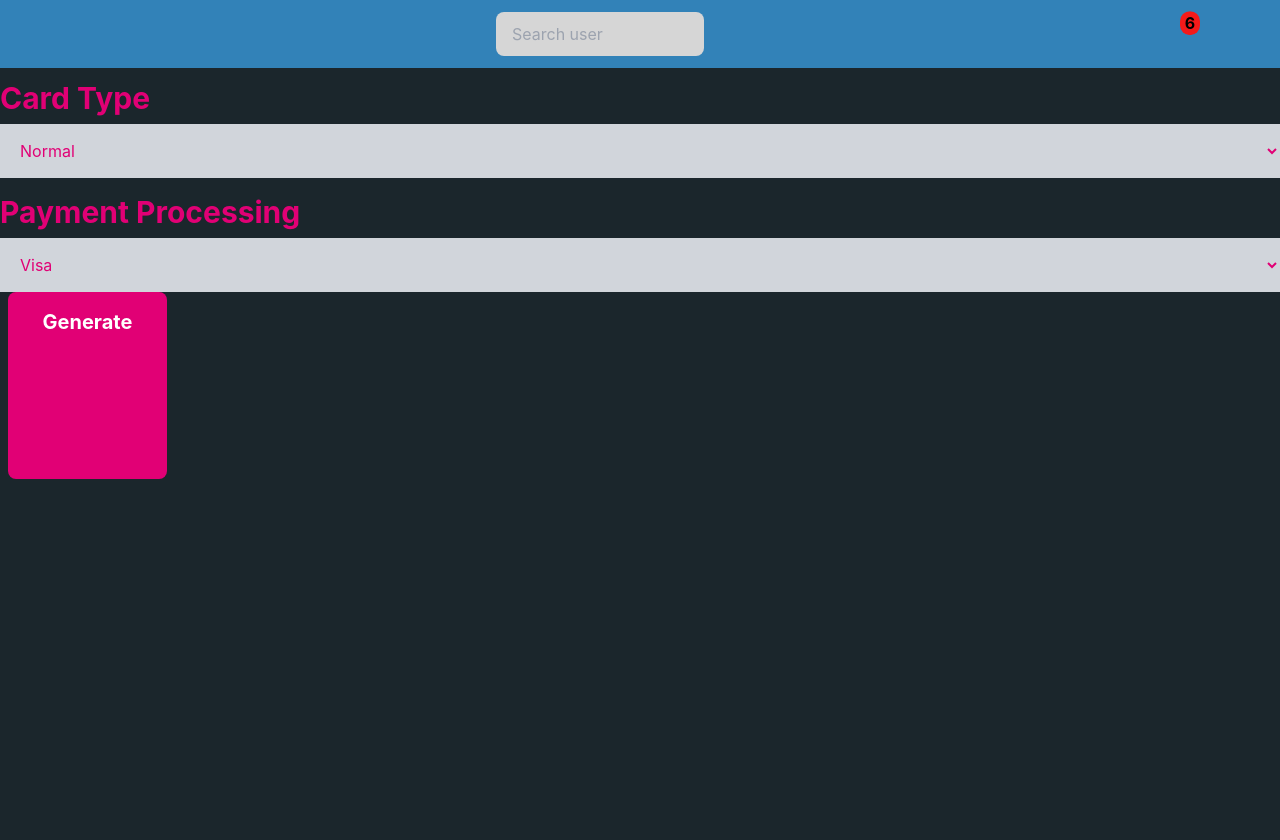
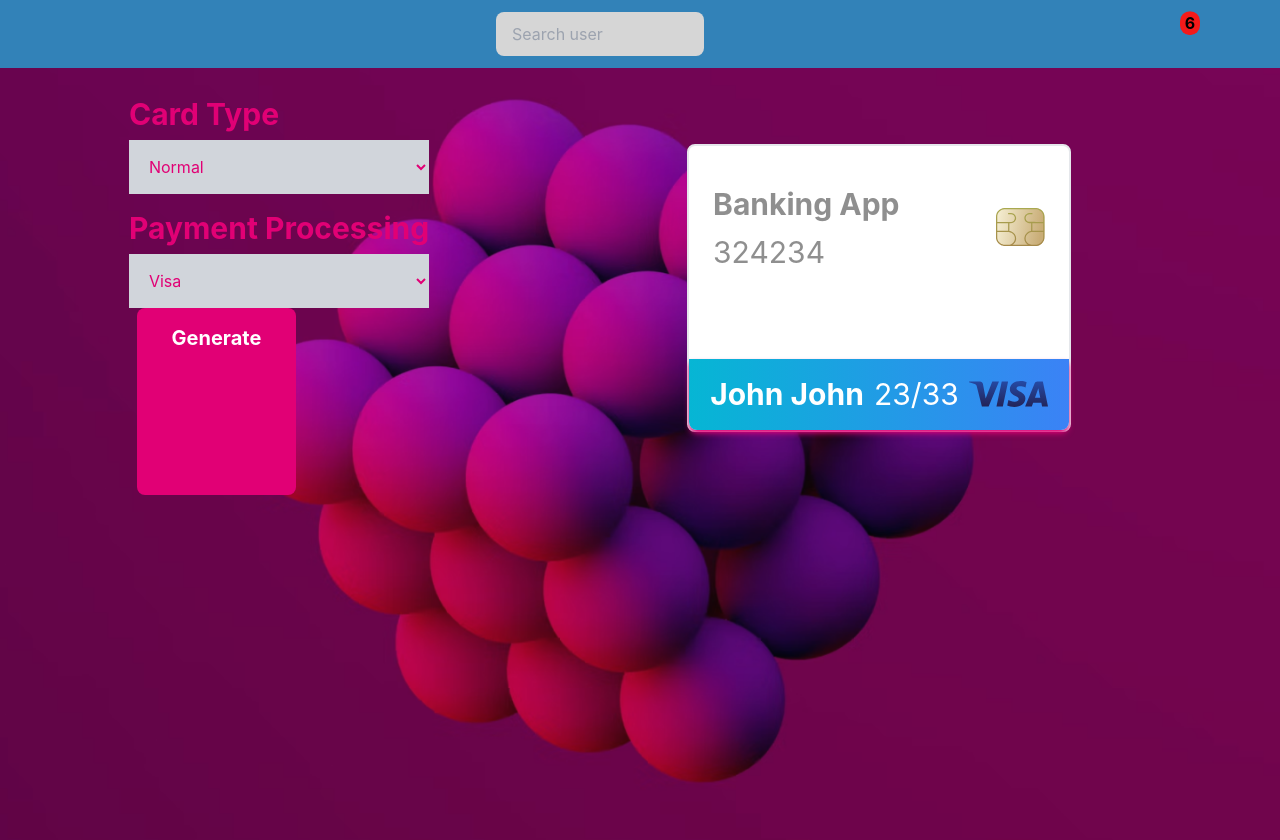
Before and after one commit to WeissDotEXE/frontend-banking-app, a React (Create React App) app: page /generatecard in a window 1280 px wide. Before the commit the page ends 800 px from the top, so only its background shows below. Built offline with nearby package versions, Linux system fonts and the light colour scheme; what reduxjs-toolkit-persist would draw is missing.

Commit message:
generate card page update styling

```diff
--- a/src/components/BankingCardItem/BankingCardItem.tsx
+++ b/src/components/BankingCardItem/BankingCardItem.tsx
@@ -30,6 +30,7 @@
         "lg:mr-20",
         "my-8 lg:my-2",
         "backdrop-blur-sm",
+        type === "normal" && "bg-white-950",
         "cursor-pointer"
     );
 
--- a/src/components/Input/Input.tsx
+++ b/src/components/Input/Input.tsx
@@ -2,6 +2,7 @@
 import styles from "./Input.module.scss";
 import cn from "classnames";
 import { RegularSubtitle } from "components/Typography/Typography";
+import { Formik } from "formik";
 
 interface InputProps {
     type: "email" | "text" | "password" | "file" | "number" | "select" | any;
@@ -57,6 +58,7 @@
                     placeholder="Select Account"
                     onChange={onChange}
                     name={name}
+                    value={options}
                 >
                     {options?.map((item, index) => (
                         <option key={index} className={optionCls} value={item}>
--- a/src/pages/GenerateCard/GenerateCard.tsx
+++ b/src/pages/GenerateCard/GenerateCard.tsx
@@ -7,6 +7,8 @@
 import cn from "classnames";
 import Button from "components/Button/Button";
 import { Icon } from "components/Icon/Icon";
+import BackgroundImg from "assets/images/generateCardBackground.png";
+import BankingCardsItem from "components/BankingCardItem/BankingCardItem";
 interface GenerateCardProps {}
 
 interface CardData {
@@ -15,7 +17,7 @@
 }
 
 const GenerateCard: FC<GenerateCardProps> = () => {
-    const rootCls = cn(styles.GenerateCard);
+    const rootCls = cn(styles.GenerateCard, "relative");
 
     const formik = useFormik({
         initialValues: {
@@ -27,9 +29,33 @@
         },
     });
 
+    const BackgroundCls = cn(
+        styles.BackgroundCls,
+        "absolute",
+        "-top-10",
+        "left-0",
+        "w-full",
+        "h-screen",
+        "object-cover",
+        "z-0"
+    );
+
+    const contentCls = cn(
+        styles.content,
+        "flex",
+        "relative",
+        "z-10",
+        "justify-around",
+        "items-center"
+    );
+
+    const formCls = cn(styles.form, "relative", "z-10", "");
+
     return (
         <div className={rootCls} data-testid="GenerateCard">
-            <form onSubmit={formik.handleSubmit}>
+            <img src={BackgroundImg} className={BackgroundCls} />
+            <div className={contentCls}>
+                <form onSubmit={formik.handleSubmit} className={formCls}>
                     <Input
                         type={"select"}
                         label="Card Type"
@@ -52,6 +78,15 @@
                         Generate <Icon name="addIcon" />
                     </Button>
                 </form>
+                <BankingCardsItem
+                    cardNumber={324234}
+                    expireDate="23/33"
+                    id="23"
+                    name="John John"
+                    type={"normal"}
+                    processing={"visa"}
+                />
+            </div>
         </div>
     );
 };
```
Also changed, not shown: src/assets/images/generateCardBackground.png (added). Lines whose indentation alone changed are shown as unchanged.
